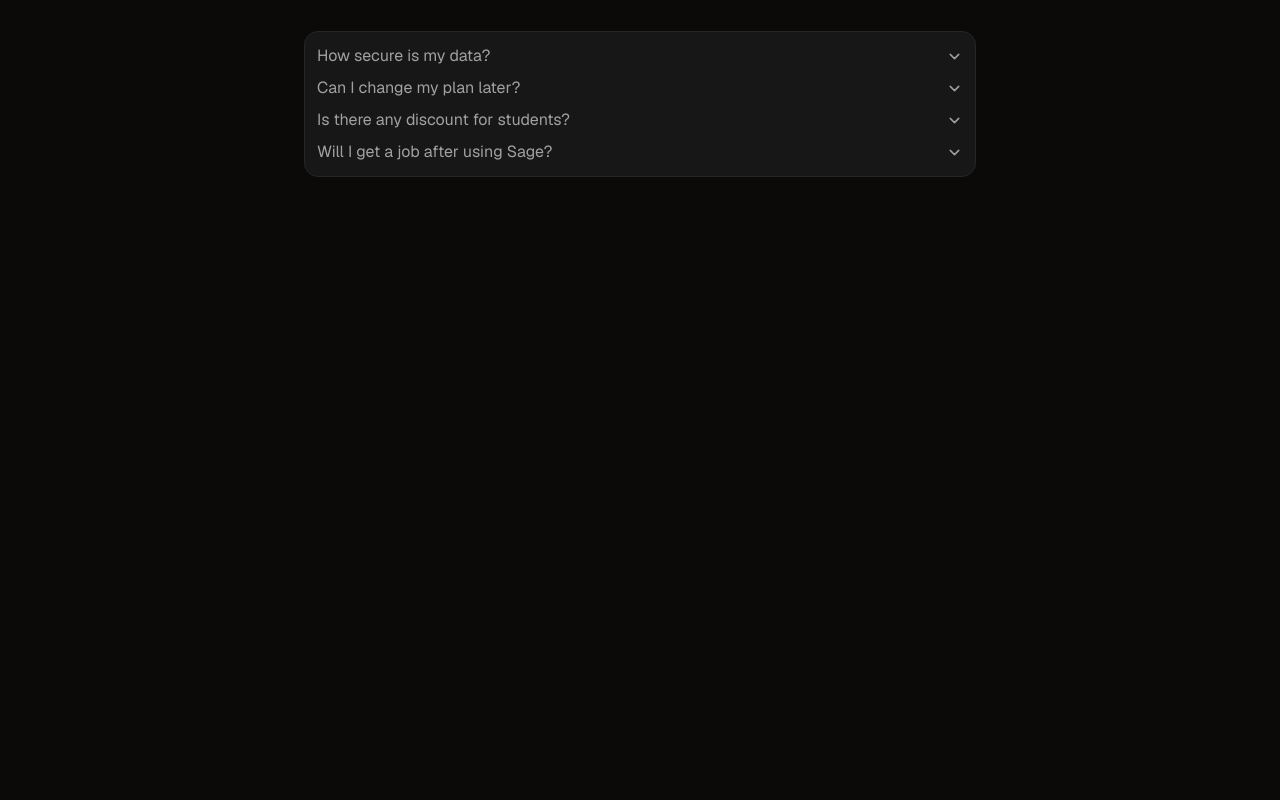
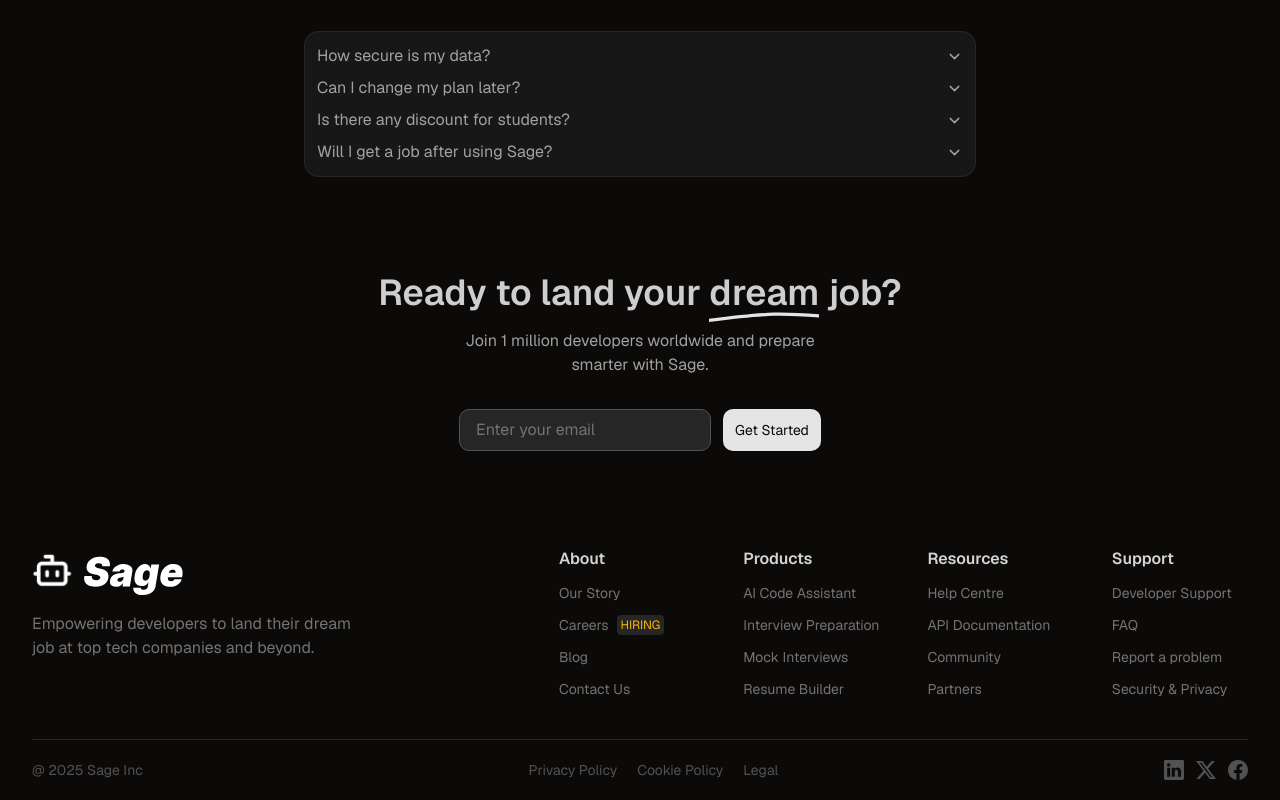
Before and after one commit to ShayokhShorfuddin/sage, a Next.js app: page / in a window 1280 px wide. Shown: the part 2032-2832 px from the top of the page. Before the commit the page ends 2209 px from the top, so only its background shows below. Built offline with nearby package versions, Linux system fonts and the light colour scheme.

Commit message:
add CTA and Footer

```diff
--- /dev/null
+++ b/app/_components/CTA.tsx
@@ -0,0 +1,30 @@
+export default function CTA() {
+	return (
+		<section className="mt-[6rem] mx-[1rem] sm:mx-[2rem]">
+			<p className="text-center text-3xl md:text-4xl font-semibold">
+				Ready to land your{" "}
+				<span className="relative after:content-[''] after:w-full after:h-[30px] after:left-0 after:bottom-[-20px] after:z-10 after:absolute after:bg-center after:bg-no-repeat after:bg-cover after:bg-[url('../public/images/line.svg')]">
+					dream
+				</span>{" "}
+				job?
+			</p>
+			<p className="mx-auto max-w-sm text-center text-neutral-400 mt-4">
+				Join 1 million developers worldwide and prepare smarter with Sage.
+			</p>
+
+			<form className="mt-[2rem] flex flex-col sm:flex-row gap-3 justify-center">
+				<input
+					type="email"
+					placeholder="Enter your email"
+					className="px-4 py-2 rounded-lg border border-neutral-600 bg-neutral-800 placeholder-neutral-500"
+				/>
+				<button
+					type="submit"
+					className="px-3 py-2 hover:cursor-pointer bg-neutral-200 text-neutral-950 rounded-lg text-sm"
+				>
+					Get Started
+				</button>
+			</form>
+		</section>
+	);
+}
--- /dev/null
+++ b/app/_components/Footer.tsx
@@ -0,0 +1,132 @@
+import Image from "next/image";
+import Link from "next/link";
+import Facebook from "@/public/images/facebook.svg";
+import LinkedIn from "@/public/images/linkedin.svg";
+import Logo from "@/public/images/logo.svg";
+import X from "@/public/images/x.svg";
+
+export default function Footer() {
+	return (
+		<footer className="mx-[1rem] sm:mx-[2rem]">
+			<div className="flex flex-col lg:flex-row gap-y-10 gap-x-2 justify-between mt-[6rem]">
+				{/* Logo and subtext */}
+				<div>
+					<Link href="/">
+						<Image src={Logo} alt="Logo" className="w-38" />
+					</Link>
+					<p className="text-neutral-500 mt-4 max-w-[20rem]">
+						Empowering developers to land their dream job at top tech companies
+						and beyond.
+					</p>
+				</div>
+
+				<div className="grid grid-cols-2 xs:grid-cols-4 gap-x-[3rem] gap-y-[2rem] text-neutral-500">
+					<div className="flex flex-col gap-y-3">
+						<p className="text-neutral-300 font-semibold">About</p>
+
+						<Link href="/" className="text-sm">
+							Our Story
+						</Link>
+						<div className="flex items-center gap-x-2">
+							<Link href="/" className="text-sm">
+								Careers
+							</Link>
+							<p className="py-0.5 px-1 text-xs rounded bg-neutral-800 text-amber-400">
+								HIRING
+							</p>
+						</div>
+						<Link href="/" className="text-sm">
+							Blog
+						</Link>
+						<Link href="/" className="text-sm">
+							Contact Us
+						</Link>
+					</div>
+
+					<div className="flex flex-col gap-y-3">
+						<p className="text-neutral-300 font-semibold">Products</p>
+
+						<Link href="/" className="text-sm">
+							AI Code Assistant
+						</Link>
+						<Link href="/" className="text-sm">
+							Interview Preparation
+						</Link>
+						<Link href="/" className="text-sm">
+							Mock Interviews
+						</Link>
+						<Link href="/" className="text-sm">
+							Resume Builder
+						</Link>
+					</div>
+
+					<div className="flex flex-col gap-y-3">
+						<p className="text-neutral-300 font-semibold">Resources</p>
+
+						<Link href="/" className="text-sm">
+							Help Centre
+						</Link>
+						<Link href="/" className="text-sm">
+							API Documentation
+						</Link>
+						<Link href="/" className="text-sm">
+							Community
+						</Link>
+						<Link href="/" className="text-sm">
+							Partners
+						</Link>
+					</div>
+
+					<div className="flex flex-col gap-y-3">
+						<p className="text-neutral-300 font-semibold">Support</p>
+
+						<Link href="/" className="text-sm">
+							Developer Support
+						</Link>
+						<Link href="/" className="text-sm">
+							FAQ
+						</Link>
+						<Link href="/" className="text-sm">
+							Report a problem
+						</Link>
+						<Link href="/" className="text-sm">
+							Security & Privacy
+						</Link>
+					</div>
+				</div>
+			</div>
+
+			<div className="h-[0.5px] w-full bg-neutral-800 mt-10" />
+
+			<div className="flex flex-wrap gap-x-10 gap-y-2 justify-between items-center text-neutral-600 my-5 text-sm">
+				<p>@ 2025 Sage Inc</p>
+
+				<div className="flex items-center gap-x-5">
+					<Link href="/">Privacy Policy</Link>
+					<Link href="/">Cookie Policy</Link>
+					<Link href="/">Legal</Link>
+				</div>
+
+				<div className="flex gap-x-3">
+					<Link
+						href="https://www.linkedin.com"
+						target="_blank"
+						rel="noopener noreferrer"
+					>
+						<Image src={LinkedIn} alt="LinkedIn" className="size-5" />
+					</Link>
+					<Link href="https://x.com" target="_blank" rel="noopener noreferrer">
+						<Image src={X} alt="X" className="size-5" />
+					</Link>
+					<Link
+						href="https://www.facebook.com"
+						target="_blank"
+						rel="noopener noreferrer"
+					>
+						<Image src={Facebook} alt="Facebook" className="size-5" />
+					</Link>
+				</div>
+			</div>
+		</footer>
+	);
+}
--- a/app/page.tsx
+++ b/app/page.tsx
@@ -1,5 +1,7 @@
 import Companies from "./_components/Companies";
+import CTA from "./_components/CTA";
 import FAQ from "./_components/FAQ";
+import Footer from "./_components/Footer";
 import Hero from "./_components/Hero";
 import Navbar from "./_components/Navbar";
 import Pricing from "./_components/Pricing";
@@ -15,6 +17,8 @@ export default function Page() {
 				<Testimony/>
 				<Pricing/>
 				<FAQ/>
+				<CTA/>
+				<Footer/>
 			</main>
 		</>
 	);
```
